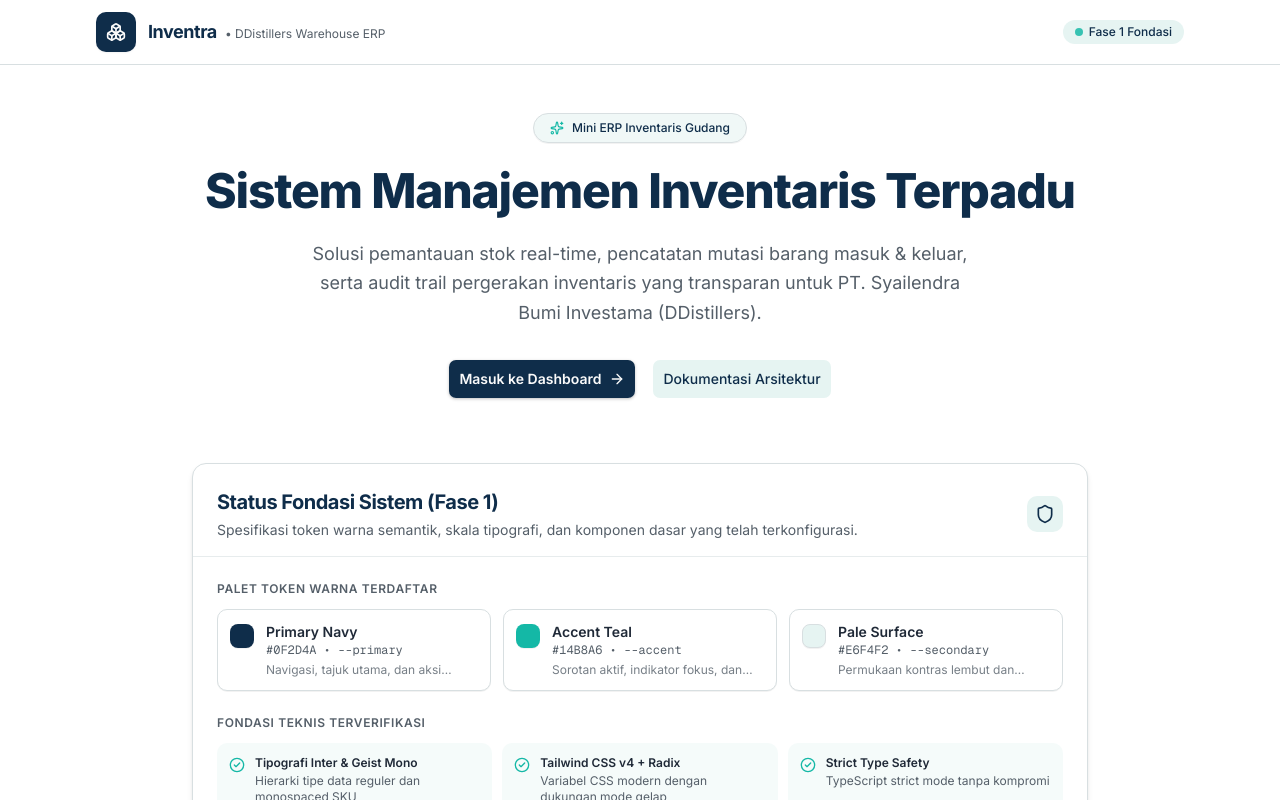
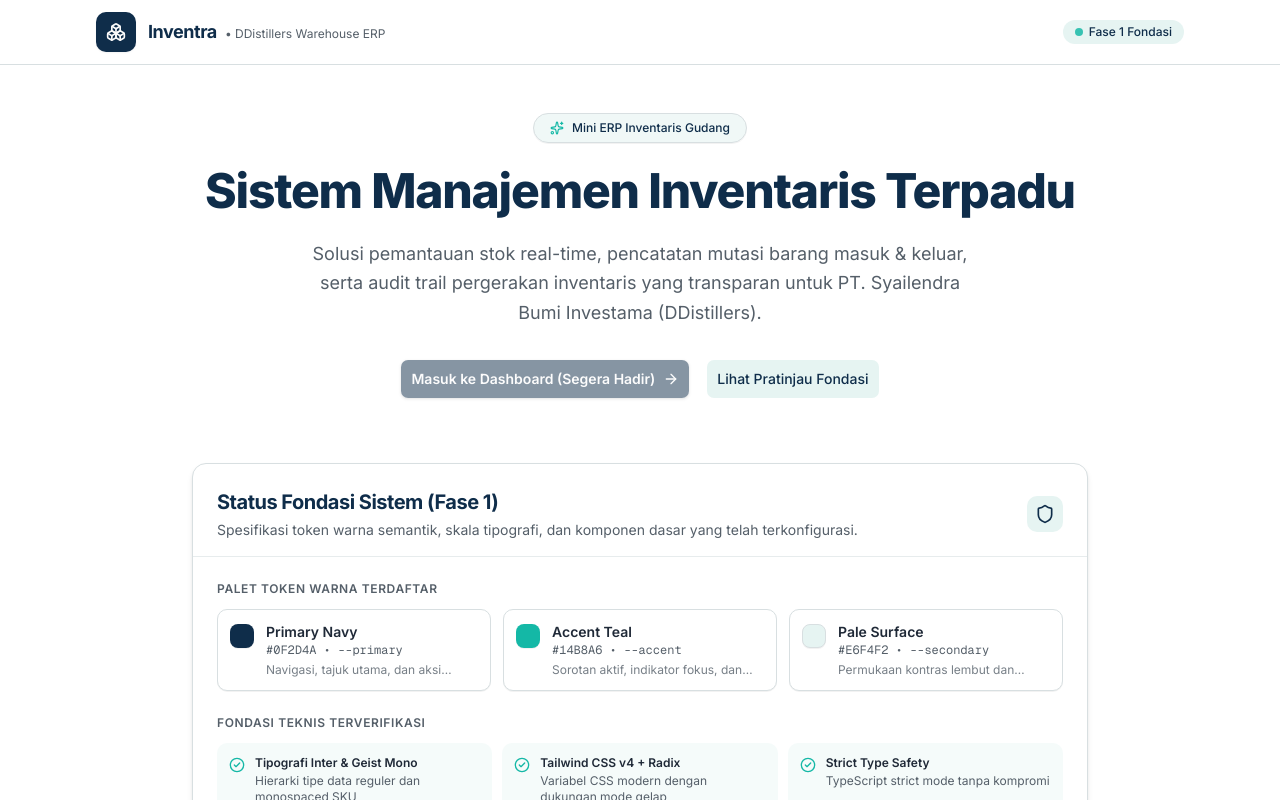
Before and after one commit to OctaLectzz/erp-inventaris, a Next.js app: page / in a window 1280 px wide. Shown: the top 800 px of the page. Built offline with nearby package versions, Linux system fonts and the light colour scheme.

Commit message:
feat: initialize landing page layout and global styling for Inventra ERP

```diff
--- a/src/app/globals.css
+++ b/src/app/globals.css
@@ -7,9 +7,9 @@
 @theme inline {
   --color-background: var(--background);
   --color-foreground: var(--foreground);
-  --font-sans: var(--font-sans);
-  --font-mono: var(--font-geist-mono);
-  --font-heading: var(--font-sans);
+  --font-sans: var(--font-inter), ui-sans-serif, system-ui, sans-serif, 'Apple Color Emoji', 'Segoe UI Emoji', 'Segoe UI Symbol', 'Noto Color Emoji';
+  --font-mono: var(--font-geist-mono), ui-monospace, SFMono-Regular, Menlo, Monaco, Consolas, monospace;
+  --font-heading: var(--font-inter), ui-sans-serif, system-ui, sans-serif;
 
   /* Brand Palette Utilities */
   --color-brand-navy: #0f2d4a;
--- a/src/app/layout.tsx
+++ b/src/app/layout.tsx
@@ -8,7 +8,7 @@ import './globals.css'
 
 const inter = Inter({
   subsets: ['latin'],
-  variable: '--font-sans',
+  variable: '--font-inter',
   display: 'swap'
 })
 
--- a/src/app/page.tsx
+++ b/src/app/page.tsx
@@ -11,8 +11,9 @@ const pageCopy = {
   subtitle:
     'Solusi pemantauan stok real-time, pencatatan mutasi barang masuk & keluar, serta audit trail pergerakan inventaris yang transparan untuk PT. Syailendra Bumi Investama (DDistillers).',
   actions: {
-    primary: 'Masuk ke Dashboard',
-    secondary: 'Dokumentasi Arsitektur'
+    primary: 'Masuk ke Dashboard (Segera Hadir)',
+    primaryTooltip: 'Fitur autentikasi dan login pengguna akan aktif pada Fase 5.',
+    secondary: 'Lihat Pratinjau Fondasi'
   },
   card: {
     title: 'Status Fondasi Sistem (Fase 1)',
@@ -98,7 +99,7 @@ export default function Home() {
             <p className="text-muted-foreground mx-auto max-w-2xl text-base leading-relaxed sm:text-lg">{pageCopy.subtitle}</p>
 
             <div className="flex flex-wrap items-center justify-center gap-4 pt-2">
-              <Button size="lg" className="gap-2 font-semibold shadow-sm">
+              <Button size="lg" disabled aria-disabled="true" title={pageCopy.actions.primaryTooltip} className="gap-2 font-semibold shadow-sm">
                 <span>{pageCopy.actions.primary}</span>
                 <ArrowRight className="h-4 w-4" aria-hidden="true" />
               </Button>
```
